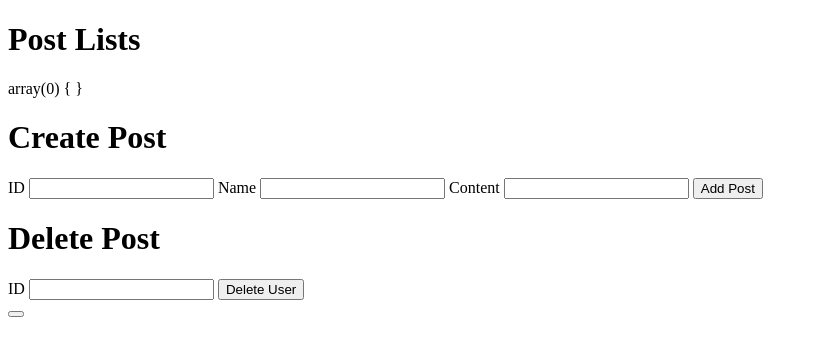
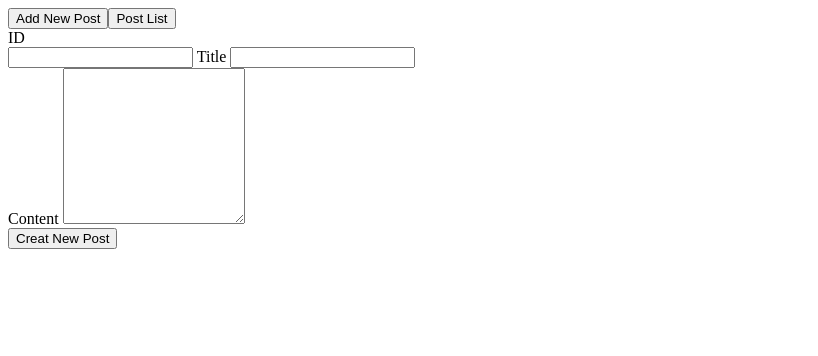
Before and after one commit to teknasyon-bootcamp/homework4-grup-4, a PHP site: page /homework/manage.php?action=create in a window 1280 px wide. Shown: the top 356 px of the page, without its empty margins (0-818 px from the left). Run offline with PHP 8.4, Linux system fonts and the light colour scheme; data that the repository does not hold is empty.

Commit message:
Necessary functionals are provided and comment lines are added

```diff
--- a/manage.php
+++ b/manage.php
@@ -2,72 +2,92 @@
 //Veritabanında yer alan post listesi gösterilmelidir. Eğer ?post=X şeklinde bir query parametresi verildiyse ($_GET) sadece ilgili post gösterilmelidir.
 //db bağlantısı onaylandı
 require_once "post.class.php";
-?>
-
-<!DOCTYPE html>
-<html lang="en">
-<head>
-    <meta charset="UTF-8">
-    <meta http-equiv="X-UA-Compatible" content="IE=edge">
-    <meta name="viewport" content="width=device-width, initial-scale=1.0">
-    <title>Ana Sayfa</title>
-</head>
-<body>
-   <!--
-<h1>Select Post</h1>
-    <form method="get">
-        <label for="ID"></label>
-        <input type="text" name="post", id="selectid">
-        <button type="submit">Select Post</button>
-    </form>
--->
-
-    <h1>Post Lists</h1>
-    <?php
-    $posts = new Post;
-
-    if(isset($_POST["delButton"]))
-    {
-    $posts->deletePost($_POST["delID"]);
-    }
-
-    if(isset($_POST["addButton"]))
-    {
-    $posts->createPost($_POST["add-id"],$_POST["add-title"],$_POST["add-content"]);
-    }
-var_dump($_POST);
-   // List all post
-    if(!isset($_GET["post"])){
-        $posts->getPostlist();
-    }
-    else {
-    $posts->getParticularPost($_GET["post"]); //Particular Post
-    }
-?>
-    <h1>Create Post</h1>
-    <form action="manage.php?create" method="post">
-        <label for="id">ID</label>
-        <input type="text" name="add-id" id="add-id">
-        <label for="title">Name</label>
-        <input type="text" name="add-title" id="title" />
-
-        <label for="content">Content</label>
-        <input type="text" name="add-content" id="content">
-
-        <button name="addButton" type="submit">Add Post</button>
-    </form>
+$posts = new Post; // Create post object
+$post=$posts->getPostlist(); // Post object assigns a variable
 
 
-    <h1>Delete Post</h1>
-    <form method="post">
-        <label for="id">ID</label>
-        <input type="text" name="delID" id="delID" />
-        <button name="delButton" type="submit">Delete User</button>
-    </form>
+echo "<a href='?action=create'><button type='button'>Add New Post</button></button></a>";  // Add post button
+if (isset($_GET["action"])){  // Form action controls
+  switch($_GET["action"]){
+  case "edit": // Edit Section
+    $postid=(int) $_GET["post"];
+    $id=$post[$postid]["id"];
+    $title=$post[$postid]["title"];
+    $content=$post[$postid]["content"];
+    echo "<a href='manage.php'><button type='button'>Post List</button></button></a>";
+    echo "<form action='manage.php?action=update' method='POST'>
+    <div>
+    <div>
+      <label>Title</label>
+      <input type='text'  name='title' value='$title' required>
+    </div>
+    <div>
+      <label>Content</label>
+      <textarea name='content' rows='10' required>$content</textarea>
+    </div>
+    <input type='hidden' name='id' value='$id'>
+    <div>
+    <button type='submit'>Update Post</button></div>
+    </div>
+    </form>";
+    break;
+
+    case "create": //Create Post Section
+    echo "<a href='manage.php'><button type='button'>Post List</button></button></a>";
+    echo "<form action= 'manage.php?action=store' method='POST'>
+    <div>
+    <div >
+      <label>ID</label><br>
+      <input type='text' name='id' required>
+      <label>Title</label>
+      <input type='text' name='title' required>
+    </div>
+    <div>
+      <label >Content</label>
+      <textarea  name='content' rows='10' required></textarea>
+    </div>
+    <div><button type='submit' >Creat New Post</button></div>
+    </div>
+    </form>";
+    break;
 
 
-    <form action="manage.php?create">
-        <button type=></button>
-    </form>
-</body>
-</html>
+    break;
+    case "delete"; //Delete section
+        $postid=(int) $_GET["post"];  // Delete post according to post id action=delete
+        $posts->deletePost($postid);
+        return header('Location: manage.php');
+    break;
+    case "store";
+        $posts->createPost($_POST["id"],$_POST["title"],$_POST["content"]); // Store post according to action=create
+        return header('Location: manage.php');
+
+    case "update";
+        $postid=(int) $_POST["id"];
+        $posts->updatePost($postid,$_POST["title"],$_POST["content"]);     // Edit post according to value of edit section
+        return header('Location: manage.php');
+        break;
+        default:
+            return header('Location: manage.php');  // If there is not action return manage.php
+  };
+}
+else{
+  // If there is not action, show post list
+ foreach ($post as $id => $post) {
+     echo"
+<div >
+    <table border=1>
+     <tbody>
+        <tr>
+          <td>$post[id]</td>
+          <td>$post[title]</td>
+          <td>
+            <a href='?action=edit&post=$id'><button type='button'>Edit</button></a>
+            <a href='manage.php?action=delete&post=$post[id]'><button type='button'>Delete</button></a>
+          </td>
+        </tr>
+     </tbody>
+    </table>
+</div>";
+}
+}
```
